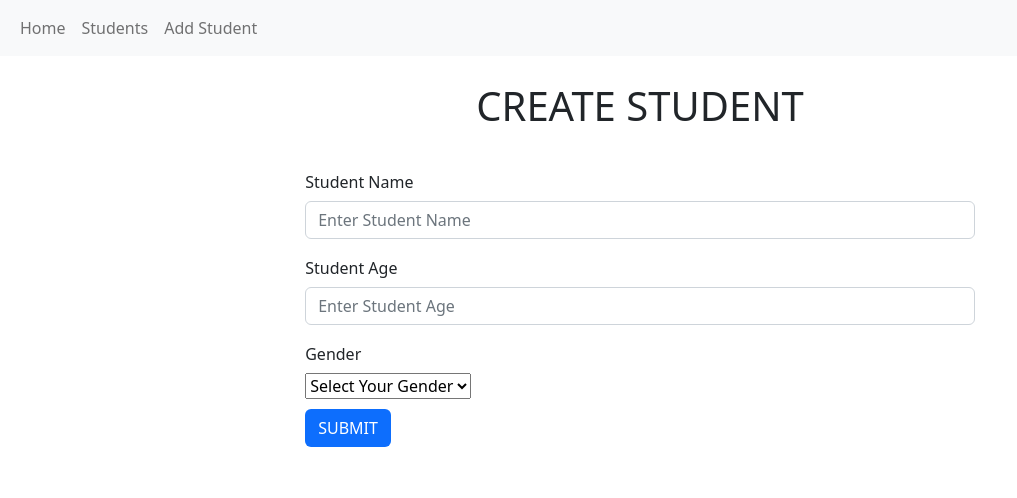
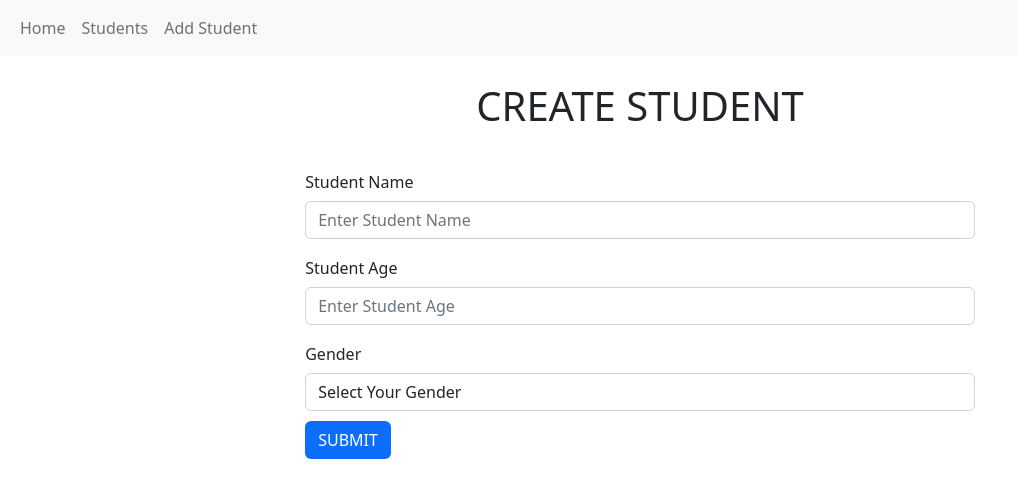
Before and after one commit to mangala-karunarathne/Learnng-Management-System, a React (Create React App) app in the folder frontend/: page /add in a window 1280 px wide. Shown: the top 498 px of the page, without its empty margins (0-1017 px from the left). Built offline with nearby package versions, Linux system fonts and the light colour scheme.

Commit message:
Adding style to Select Gender Drop Down

```diff
--- a/frontend/src/components/Addstudent.js
+++ b/frontend/src/components/Addstudent.js
@@ -85,7 +85,7 @@ function AddStudent(){
                             <div>
 
 
-                                <select defaultValue={value} onChange={handleGender}>
+                                <select class="form-control" defaultValue={value} onChange={handleGender}>
                                      <option value="default" disabled hidden>
                                         {/* Adding Place Hoder */}
                                         Select Your Gender
```
